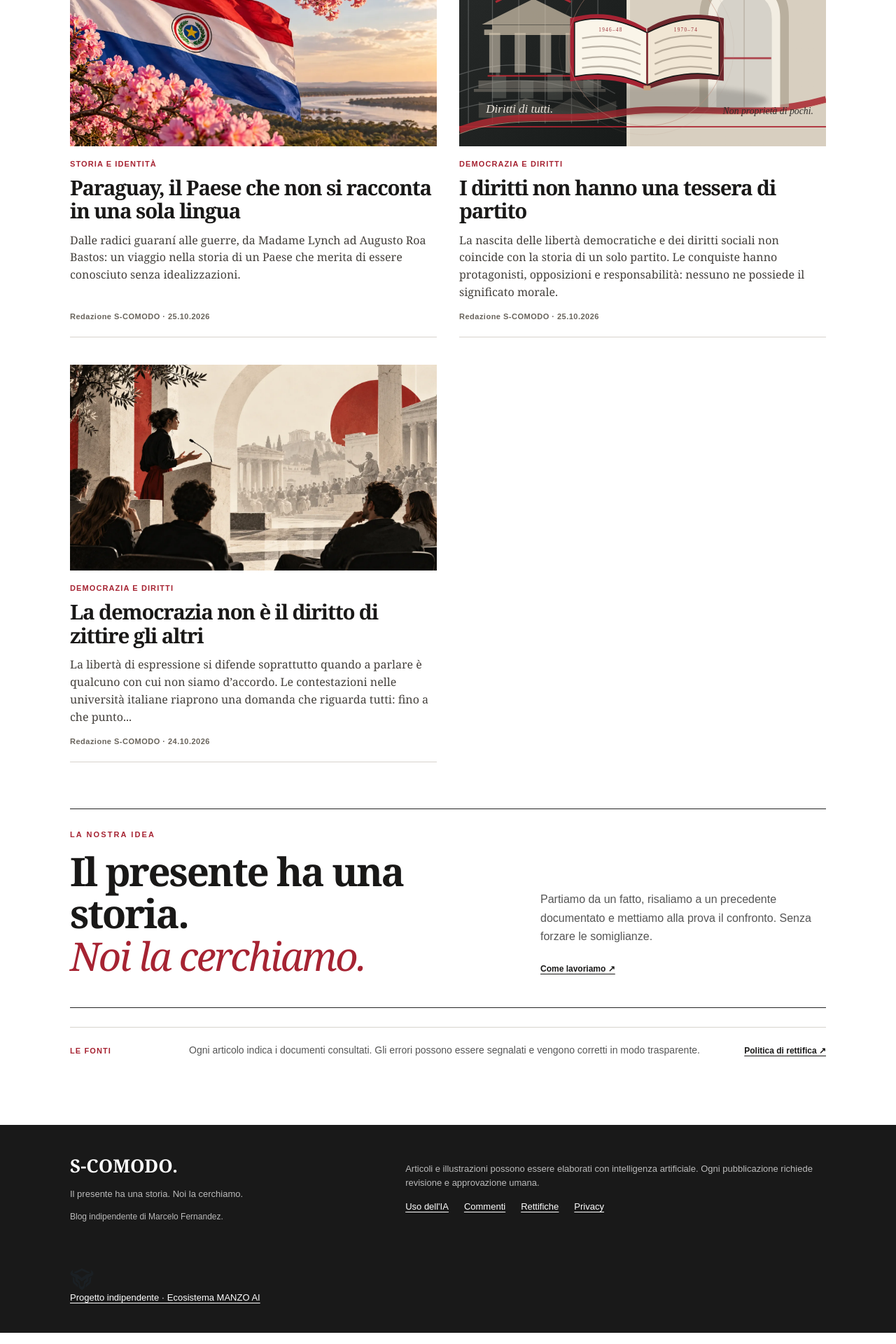
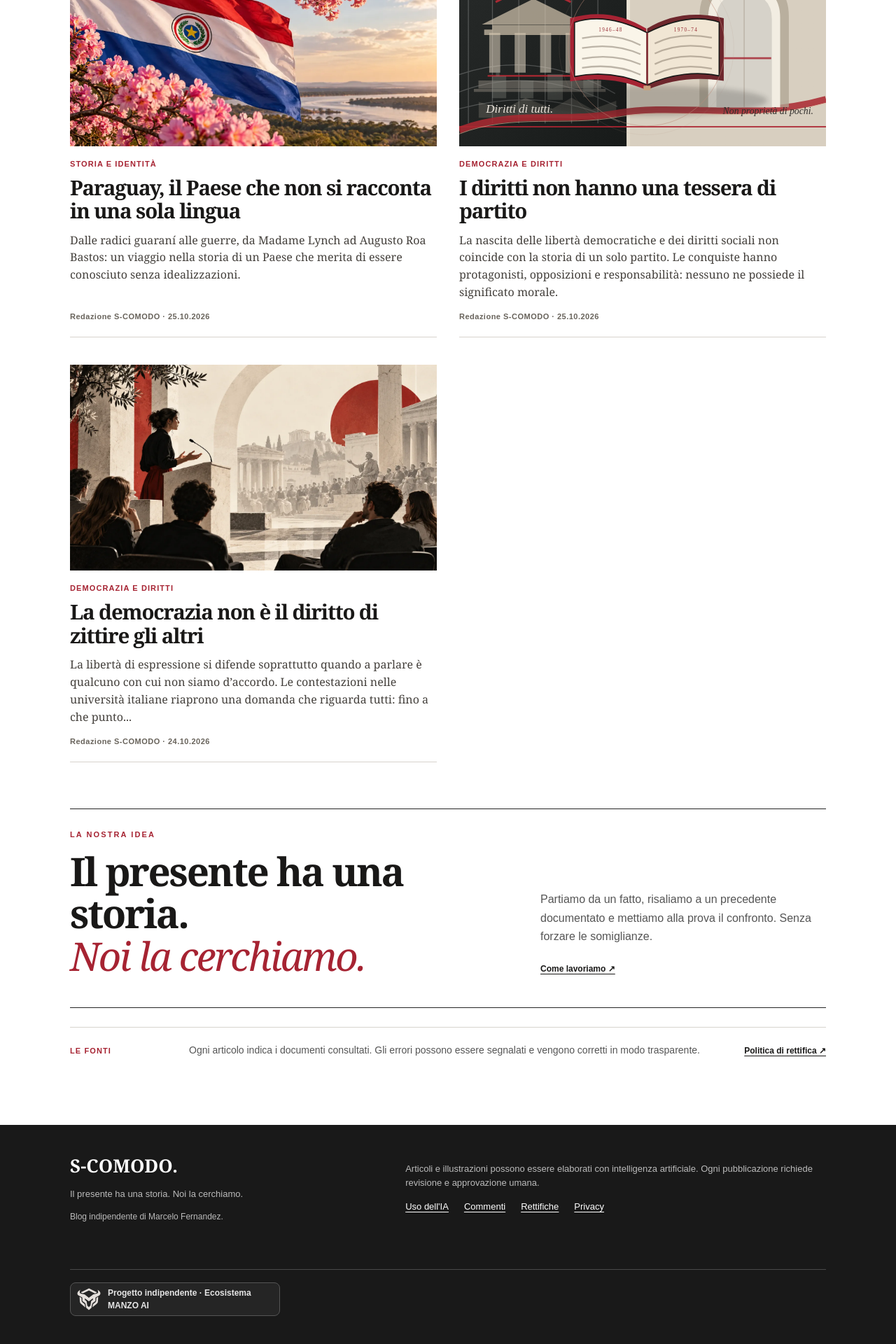
Before and after one commit to manzo8b/s-comodo, a Jekyll site: the page built from index.html, in a window 1280 px wide. Shown: the part 2956-4876 px from the top of the page at 70% size. Built offline with Jekyll 4.4.1, drawn with Linux system fonts in a browser that asks for light colours.

Commit message:
design(s-comodo): style MANZO AI bottom signature within editorial footer

```diff
--- a/assets/css/main.css
+++ b/assets/css/main.css
@@ -140,3 +140,14 @@ main{min-height:50vh}h1,h2,h3{line-height:1.14;letter-spacing:-.04em}h1{font-siz
 .article-share-status:empty{display:none}
 @media(max-width:680px){.article-actions-row{display:grid;grid-template-columns:1fr 1fr}.article-share-button{padding-inline:10px}.article-actions-comment{grid-column:1/-1;margin:0}}
 @media(max-width:360px){.article-actions-row{grid-template-columns:1fr}.article-actions-comment{grid-column:auto}}
+
+
+/* MANZO AI ecosystem signature: editorial independence stays explicit. */
+.manzo-footer-credit{grid-column:1/-1;border-top:1px solid #494949;padding-top:18px;margin-top:2px}
+.manzo-footer-credit a{display:inline-flex;align-items:center;gap:10px;min-height:46px;color:#FFFFFF;text-decoration:none;font:600 12px/1.5 Arial,Helvetica,sans-serif;max-width:300px;border-radius:8px;padding:5px 9px;border:1px solid #555;background:#252525}
+.manzo-footer-credit a:hover{border-color:#c4c4c4;background:#333;color:#fff}
+.manzo-footer-credit a:focus-visible{outline:3px solid #FFFFFF;outline-offset:3px}
+.manzo-footer-credit img{width:34px;height:33px;object-fit:contain;flex-shrink:0;filter:invert(1)}
+.manzo-footer-credit span{display:block;color:#e6e6e6}
+@media(max-width:680px){.manzo-footer-credit{margin-top:8px;padding-top:16px}.manzo-footer-credit a{max-width:100%}}
+@media print{.manzo-footer-credit{display:none}}
```
